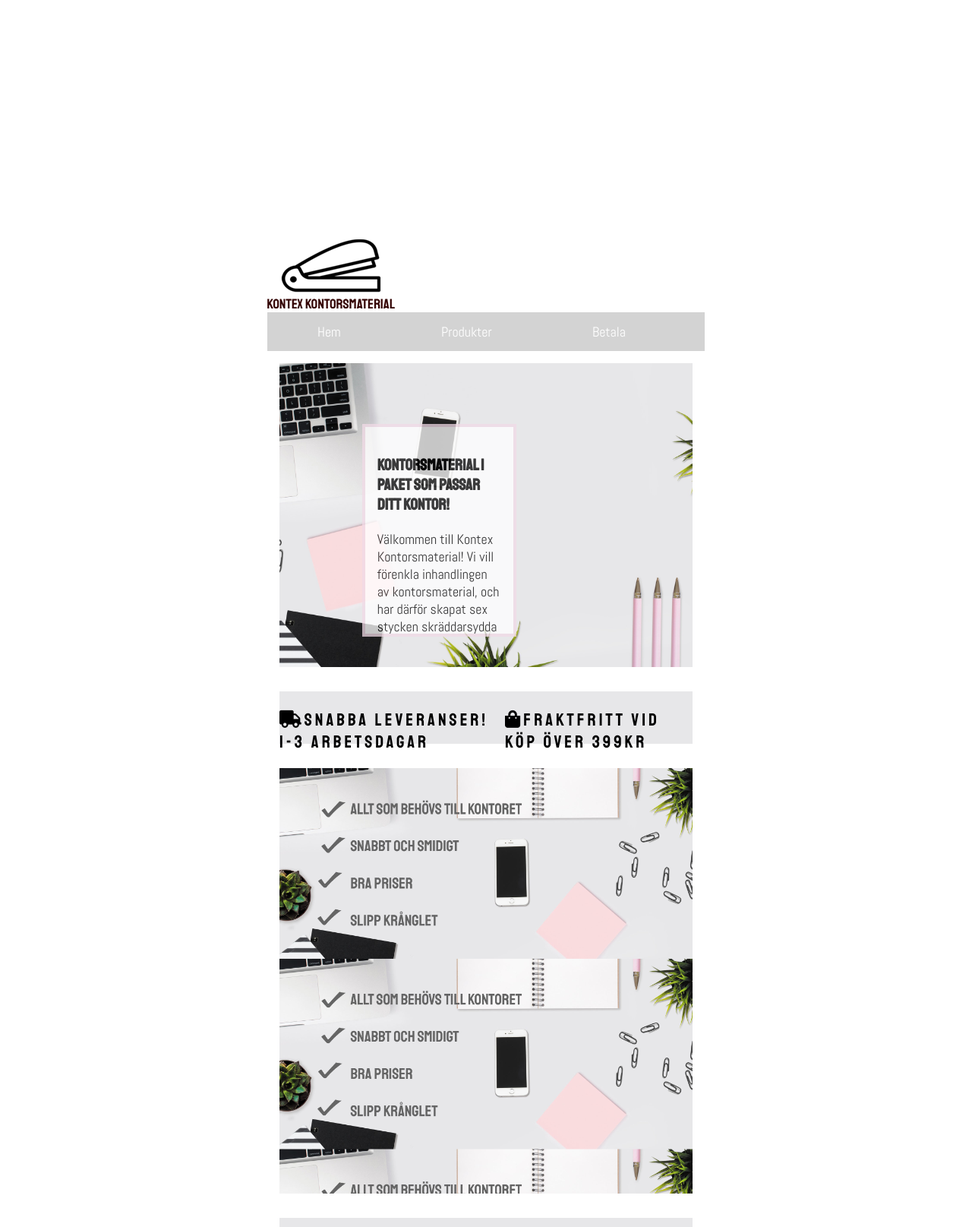
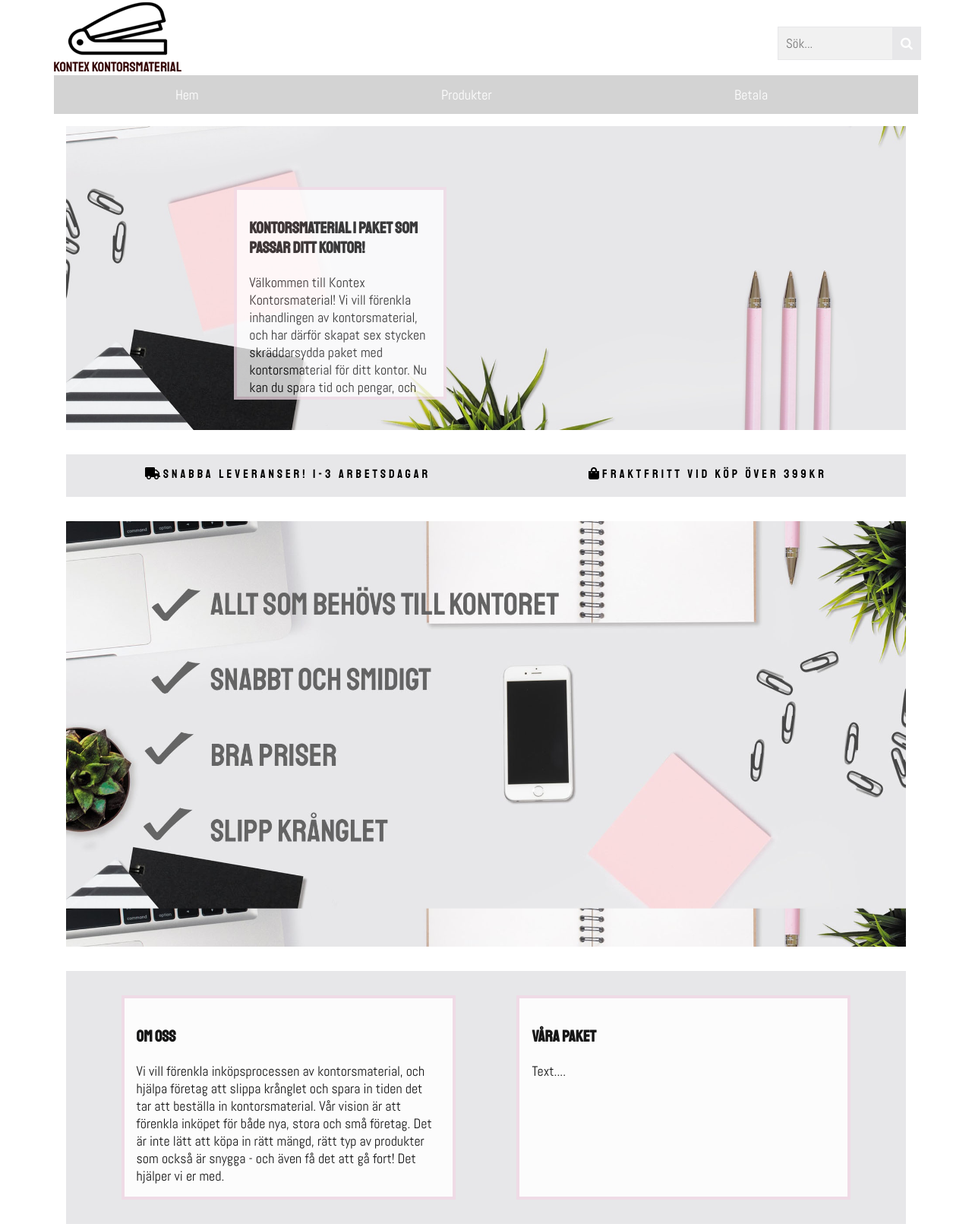
Before and after one commit to Amandabilby/Gruppinlamning, a website: page index.html in a window 1280 px wide. Shown: the part 5-1620 px from the top of the page at 76% size. Drawn offline with Linux system fonts and the light colour scheme; files whose address does not match are found by name.

Commit message:
nya andringar

```diff
--- a/index.html
+++ b/index.html
@@ -7,15 +7,27 @@
     <link href="https://fonts.googleapis.com/css?family=Abel&display=swap" rel="stylesheet">
     <link href="https://fonts.googleapis.com/css?family=Staatliches&display=swap" rel="stylesheet">
     <link rel="stylesheet" href="https://use.fontawesome.com/releases/v5.8.1/css/all.css">
+    <link rel="stylesheet" href="https://cdnjs.cloudflare.com/ajax/libs/font-awesome/4.7.0/css/font-awesome.min.css">
     <title>Kontex Kontorsmaterial</title>
     <link rel="stylesheet" href="style.css">
     <link rel="stylesheet" href="public/dist/style.css">
+
 </head>
 <body>
 <div class="container">
+
+
 <!-- Logga och navbar -->
+
 <div class="header">
-    <a href="index.html"><img src="Bilder/logga.png" alt="logga"></a>
+    <a href="index.html"><img src="public/bilder/logga.png" alt="logga"></a>
+     <!-- Sökknapp -->
+     <form class="example" action="/action_page.php" style="margin:auto;max-width:300px">
+        <input type="text" placeholder="Sök..." name="search2">
+        <button type="submit"><i class="fa fa-search"></i></button>
+      </form>
+
+
 <div class="navbar">
     <li><a class="active">Hem</a></li>
     <li><a href="#Produkter">Produkter</a></li>
@@ -25,7 +37,7 @@
 </div>
 
 
-<!-- Del 1  -->
+<!-- Kontorsmaterial & "till produkterna"  -->
 
 <div class="del-1">
   <div id="kontorsmaterial">
@@ -39,12 +51,12 @@
 
 
 
-<div class="del-2">
+<div class="leveransochfraktfritt">
 <p><i class="fas fa-truck"></i>Snabba leveranser! 1-3 Arbetsdagar</p>
 <p><i class="fas fa-shopping-bag"></i>Fraktfritt vid köp över 399kr</p>
 </div>
 
-<div class="bild">
+<div class="bannerbild">
 
     </div>
 
@@ -66,7 +78,7 @@
 <footer class="footer">
         <span>
 <br>
-<img src="bilder/logga.png" alt="logga">
+<img class ="logga" src="public/bilder/logga.png" alt="logga">
 <br><br>
 <div class="copy">
 &copy; Kontex kontorsmaterial AB
--- /dev/null
+++ b/public/scss/_banner.scss
@@ -0,0 +1,8 @@
+.bannerbild {
+    height: 35rem;
+    border: 1rem solid white;
+    background: url("./bilder/banner.jpg");
+    background-image: cover;
+    bottom: 30%;
+    background-size: 100%;
+}
--- a/public/scss/_body.scss
+++ b/public/scss/_body.scss
@@ -1,5 +1,4 @@
 body{
-    margin: $min_margin;
     font-family: $font-fam;
     font-size: $font-size;
 }
--- /dev/null
+++ b/public/scss/_container.scss
@@ -0,0 +1,4 @@
+.container {
+    margin: auto;
+    width: 90%;
+}
--- /dev/null
+++ b/public/scss/_footer.scss
@@ -0,0 +1,45 @@
+.footer {
+    background:$light-gray;
+    display: flex;
+    justify-content: space-around;
+    border: 1rem solid white;
+    height: 12rem;
+
+.copy {
+    font-size: 12px;
+    text-transform: uppercase;
+}
+
+#länk:visited {
+        text-decoration: none;
+        color: black;
+}
+
+#länk:link {
+    text-decoration: none;
+    color:black;
+}
+
+h4 {
+        font-family: 'Staatliches', cursive;
+    }
+
+}
+
+@media screen and (max-width: 768px) {
+    .footer {
+        font-size: 11px;
+        height: 7rem;
+
+    }
+    .copy {
+        font-size: 7px;
+        font-weight: bold;
+        text-transform: uppercase;
+    }
+
+    .logga {
+        width: 100px;
+        height: 50px;
+    }
+}
--- /dev/null
+++ b/public/scss/_kontorsmaterial.scss
@@ -0,0 +1,81 @@
+.del-1 {
+    border: 1rem solid white;
+    height: 25rem;
+    background: url("./bilder/headerbg2.jpg");
+    background-size: cover;
+    background-position: bottom;
+
+    h3 {
+        font-family: $font-famrubrik;
+    }
+
+    h4 {
+        font-family: $font-famrubrik;
+    }
+}
+
+
+
+#kontorsmaterial {
+    height: $kontorsmat-height;
+    width: $kontorsmat-width;
+    background-color: $bgcol-white;
+    padding: $kontorsmat-padding;
+    position: relative;
+    top: 20%;
+    left: 20%;
+    opacity: 0.75;
+    overflow: scroll;
+    border: 0.3rem solid #f0dae6;
+
+}
+
+#tillprodukterna {
+    text-transform: uppercase;
+    font-weight: bold;
+    letter-spacing: 4px;
+    font-size: 13px;
+
+
+    a:link {
+    text-decoration: none;
+    color: $link-col;
+}
+
+    a:visited {
+    text-decoration: none;
+    color: $link-col;
+}
+}
+
+.leveransochfraktfritt {
+    height: 4.3rem;
+    padding: rem;
+    border: 1rem solid white;
+    background: $light-gray;
+    text-transform: uppercase;
+    font-family: $font-famrubrik;
+    font-size: $leverans-fontsize;
+    letter-spacing: 4px;
+    display: flex;
+    justify-content:space-around;
+
+}
+
+
+
+@media screen and (max-width: 768px) {
+    .leveransochfraktfritt {
+        font-size: 14px;
+        height: 3.5rem;
+        text-align: center;
+    }
+}
+
+@media screen and (max-width: 1300px) {
+    .leveransochfraktfritt {
+        font-size: 16px;
+        height: 3.5rem;
+        text-align: center;
+    }
+}
--- a/public/scss/_navbar.scss
+++ b/public/scss/_navbar.scss
@@ -0,0 +1,25 @@
+.navbar {
+    background: lightgrey;
+    display: flex;
+    padding-right: 38px;
+    overflow: hidden;
+    list-style-type: none;
+    justify-content: space-around;
+
+    &__lista {
+    display: block;
+    text-align: center;
+    padding: 14px 16px;
+    color: white;
+    opacity: 1;
+    transition: 0.2s;
+    text-decoration: none;
+
+     a:hover {
+    color: black;
+    opacity: 1;
+  }
+  }
+
+
+}
--- /dev/null
+++ b/public/scss/_omosspaket.scss
@@ -0,0 +1,28 @@
+.omosspaket {
+    border: 1rem solid white;
+
+    background-color: $light-gray;
+    padding: 2rem;
+    display: flex;
+    flex-direction: row;
+    justify-content: space-around;
+
+
+ #omoss {
+    width: 25rem;
+    background-color: white;
+    padding: 1rem;
+    opacity: 0.9;
+    overflow: scroll;
+border: 0.3rem solid $light-pink;
+}
+
+ #vårapaket {
+    width: 25rem;
+    background: white;
+    padding: 1rem;
+    opacity: 0.9;
+    border: 0.3rem solid $light-pink;
+
+}
+}
--- /dev/null
+++ b/public/scss/_search.scss
@@ -0,0 +1,56 @@
+.example {
+  position: absolute;
+  top: 5%;
+  left: 80%;
+  display: flex;
+  flex-direction: row;
+}
+
+/* Style the search field */
+form.example input[type=text] {
+  padding: 10px;
+  font-size: 17px;
+  border: 1px solid $light-gray;
+  float: left;
+  width: 130px;
+  background: #f1f1f1;
+  font-family: $font-fam;
+}
+
+/* Style the submit button */
+form.example button {
+  float: left;
+  width: 20%;
+  padding: 10px;
+  background: $light-gray;
+  color: white;
+  font-size: 17px;
+  border: 1px solid $light-gray;
+  border-left: none; /* Prevent double borders */
+  cursor: pointer;
+  font-family: $font-fam;
+
+}
+
+form.example button:hover {
+  background: $light-pink;
+}
+
+/* Clear floats */
+form.example::after {
+  content: "";
+  clear: both;
+  display: table;
+}
+
+
+@media screen and (max-width: 760px) {
+  .example {
+    position: absolute;
+    top: 5%;
+    left: 60%;
+    display: flex;
+    flex-direction: row;
+  }
+
+}
--- a/public/scss/_variable.scss
+++ b/public/scss/_variable.scss
@@ -1,3 +1,13 @@
-$min_margin:20rem;
 $font-fam: 'Abel', sans-serif;
+$font-famrubrik: 'Staatliches', cursive;
 $font-size: 18px;
+$nav-back: lightgrey;
+$kontorsmat-height: 15rem;
+$kontorsmat-width: 15rem;
+$bgcol-white: white;
+$kontorsmat-padding: 1rem;
+$kontorsmat-pos: relative;
+$link-col: gray;
+$light-gray: #e7e7e9;
+$leverans-fontsize: 23px;
+$light-pink: #f0dae6;
--- a/public/scss/main.scss
+++ b/public/scss/main.scss
@@ -1,3 +1,10 @@
 
 @import "variable";
 @import "body";
+@import "kontorsmaterial";
+@import "banner";
+@import "omosspaket";
+@import "navbar";
+@import "footer";
+@import "container";
+@import "search";
--- a/style.css
+++ b/public/style.css
@@ -1,4 +1,4 @@
-body {
+ body {
     font-family: 'Abel', sans-serif;
     font-size: 18px;
 }
@@ -7,6 +7,7 @@ body {
     margin: auto;
     width: 90%;
 }
+
 
 .navbar {
     background: lightgrey;
@@ -34,7 +35,8 @@ li a {
     color: black;
     opacity: 1;
   }
-.del-1 {
+
+  .del-1 {
     border: 1rem solid white;
     height: 25rem;
     background: url("bilder/headerbg2.jpg");
@@ -81,7 +83,7 @@ h4 {
     color: gray;
 }
 
-.del-2 {
+.leveransochfraktfritt {
     height: 4.3rem;
     padding: rem;
     border: 1rem solid white;
@@ -95,11 +97,11 @@ h4 {
 
 }
 
-.bild {
+.bannerbild {
     height: 35rem;
     border: 1rem solid white;
 
-    background: url(bilder/banner.jpg);
+    background: url("bilder/banner.jpg");
     background-image: cover;
     bottom: 30%;
     background-size: 100%;
@@ -107,7 +109,6 @@ h4 {
 
 .omosspaket {
     border: 1rem solid white;
-
     background-color:#e7e7e9;
     padding: 2rem;
     display: flex;
```
Also changed, not shown: public/dist/style.css.
